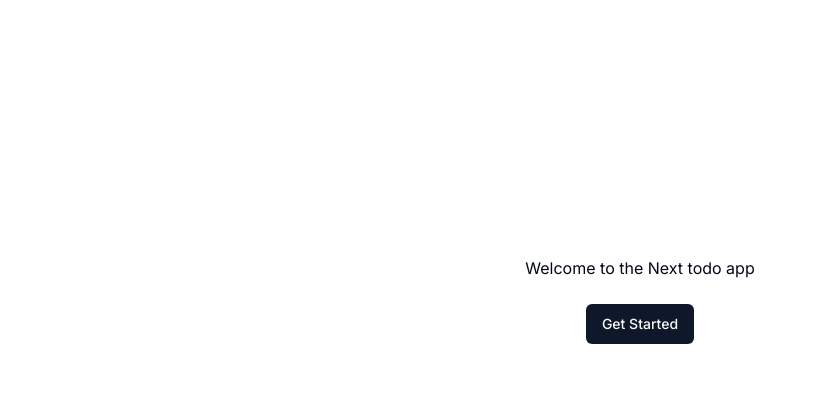
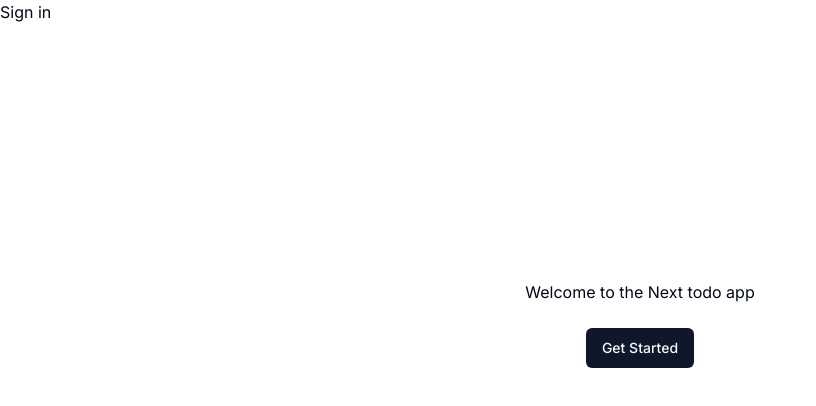
Before and after one commit to Munezero2000/next-todo-app, a Next.js app: page / in a window 1280 px wide. Shown: the top 406 px of the page, without its empty margins (0-816 px from the left). Built offline with nearby package versions, Linux system fonts and the light colour scheme.

Commit message:
initial commit on auth providers

```diff
--- /dev/null
+++ b/app/auth/api/auth/[...nextauth]/route.ts
@@ -0,0 +1,10 @@
+import NextAuth from "next-auth";
+import GoogleProvider from "next-auth/providers/google";
+
+const handler = NextAuth({
+  providers: [
+    GoogleProvider({ clientId: process.env.GOOGLE_CLIENT_ID!, clientSecret: process.env.GOOGLE_CLIENT_SECTET! }),
+  ],
+});
+
+export { handler as GET, handler as POST };
--- a/app/auth/login/page.tsx
+++ b/app/auth/login/page.tsx
@@ -21,7 +21,7 @@ const LoginForm = () => {
         <h1 className="text-xl font-semibold text-center"> Login Here</h1>
         <div className="grid w-full gap-1.5">
           <Label htmlFor="email">Email</Label>
-          <Input id="email" name="email"  className="" placeholder="Enter your email" />
+          <Input id="email" name="email" className="" placeholder="Enter your email" />
           <div> {state?.errors?.email && <p className="text-sm text-red-500">{state.errors.email}</p>}</div>
         </div>
         <div className="grid w-full gap-1.5">
--- a/app/layout.tsx
+++ b/app/layout.tsx
@@ -2,6 +2,7 @@ import type { Metadata } from "next";
 import { Inter } from "next/font/google";
 import "./globals.css";
 import { Toaster } from "@/components/ui/toaster";
+import Navbar from "@/components/Navbar";
 
 const inter = Inter({ subsets: ["latin"] });
 
@@ -18,6 +19,7 @@ export default function RootLayout({
   return (
     <html lang="en">
       <body className={inter.className}>
+        <Navbar />
         <main>{children}</main>
         <Toaster />
       </body>
--- a/components/Logout.tsx
+++ b/components/Logout.tsx
@@ -1,6 +1,5 @@
 "use client";
 import { logout } from "@/actions/auth";
-import { redirect } from "next/navigation";
 import React from "react";
 import { Button } from "./ui/button";
 
--- /dev/null
+++ b/components/Navbar.tsx
@@ -0,0 +1,12 @@
+import Link from "next/link";
+import React from "react";
+
+const Navbar = () => {
+  return (
+    <div>
+      <Link href="/api/auth/">Sign in</Link>
+    </div>
+  );
+};
+
+export default Navbar;
--- a/package.json
+++ b/package.json
@@ -22,6 +22,7 @@
     "jose": "^5.6.3",
     "lucide-react": "^0.414.0",
     "next": "14.2.5",
+    "next-auth": "^4.24.7",
     "node-gyp": "^10.2.0",
     "react": "^18",
     "react-dom": "^18",
```
Also changed, not shown: 1 other file (tests, documents, lock files or other folders).
